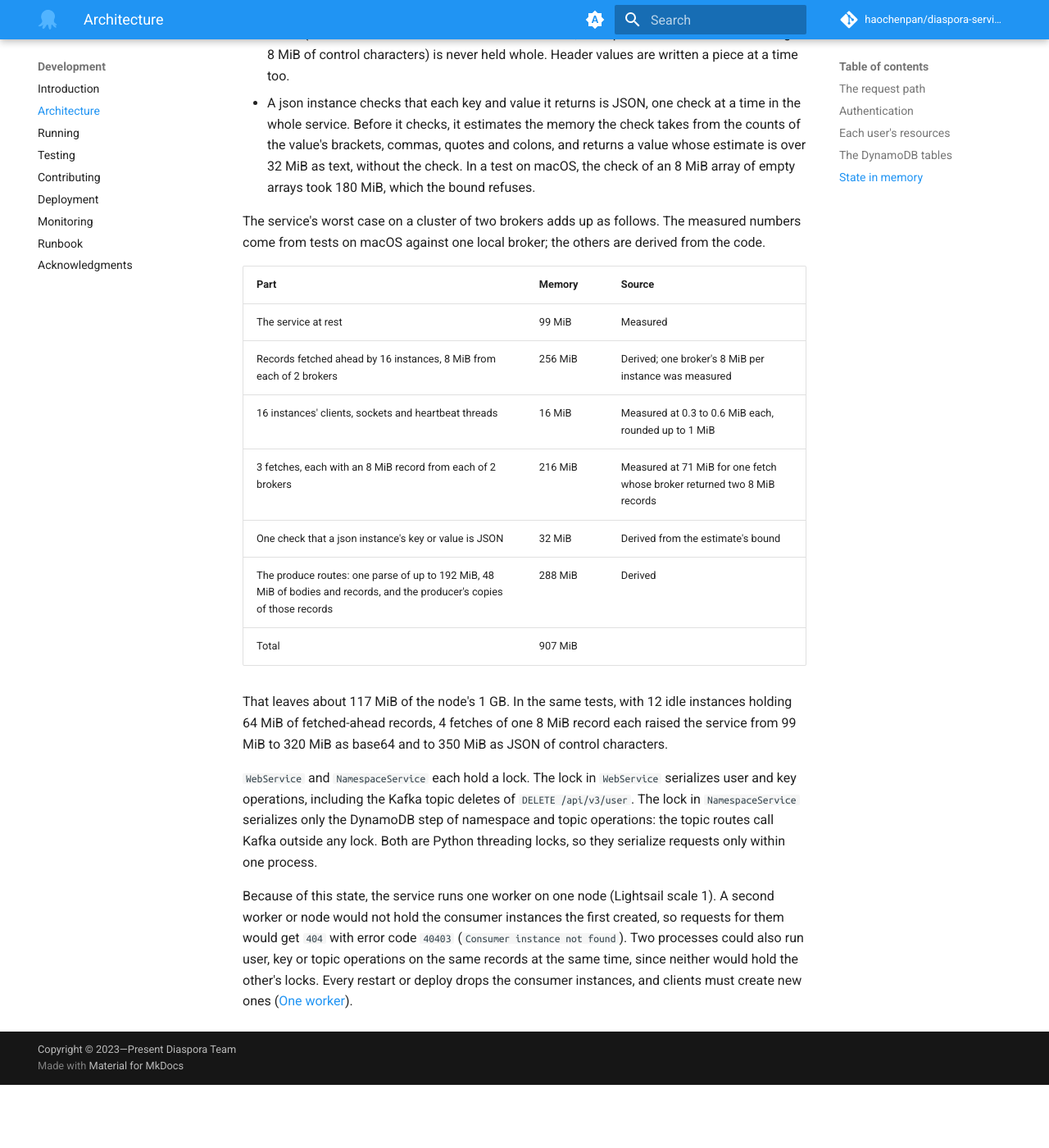
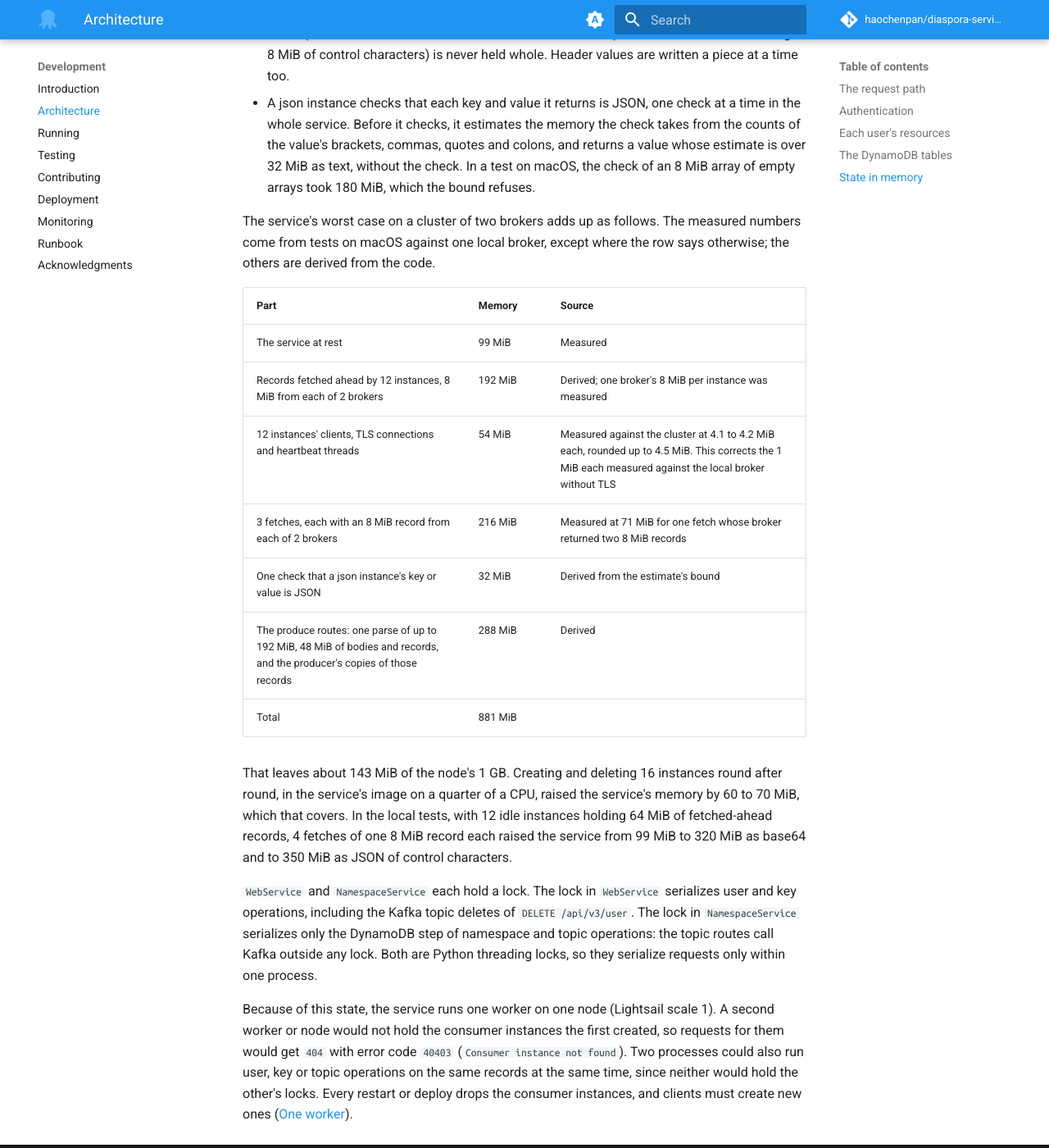
Before and after one commit to haochenpan/diaspora-service, an MkDocs documentation site: the page built from docs/architecture.md, in a window 1280 px wide and 1400 px high, scrolled down 4254 px. Shown: the whole window at 82% size. Built offline with MkDocs 1.6.1 and Material for MkDocs 9.7.7, drawn with Linux system fonts in a browser that asks for light colours; comment, search, counter and statistics services are not loaded; the version menu is left out; before the commit the page ends 5577 px from its top, so only the background shows below that.

Commit message:
Lower the service's consumer instances to 12
Against the cluster, over TLS, an instance's client takes about 4.5 MiB,
not the 1 MiB measured against a local broker, so 16 instances left about
58 MiB of the node's 1 GB in the worst case. Creating and deleting
instances round after round raises the service's memory by 60 to 70 MiB.
The service now holds at most 12 instances, which leaves about 143 MiB.
A user may still hold 4.

Co-Authored-By: Claude Opus 5.5 <noreply@anthropic.com>

```diff
--- a/docs/architecture.md
+++ b/docs/architecture.md
@@ -173,23 +173,26 @@ These limits bound the memory of the consumer routes:
   arrays took 180 MiB, which the bound refuses.
 
 The service's worst case on a cluster of two brokers adds up as follows.
-The measured numbers come from tests on macOS against one local broker;
-the others are derived from the code.
+The measured numbers come from tests on macOS against one local broker,
+except where the row says otherwise; the others are derived from the code.
 
 | Part | Memory | Source |
 | --- | --- | --- |
 | The service at rest | 99 MiB | Measured |
-| Records fetched ahead by 16 instances, 8 MiB from each of 2 brokers | 256 MiB | Derived; one broker's 8 MiB per instance was measured |
-| 16 instances' clients, sockets and heartbeat threads | 16 MiB | Measured at 0.3 to 0.6 MiB each, rounded up to 1 MiB |
+| Records fetched ahead by 12 instances, 8 MiB from each of 2 brokers | 192 MiB | Derived; one broker's 8 MiB per instance was measured |
+| 12 instances' clients, TLS connections and heartbeat threads | 54 MiB | Measured against the cluster at 4.1 to 4.2 MiB each, rounded up to 4.5 MiB. This corrects the 1 MiB each measured against the local broker without TLS |
 | 3 fetches, each with an 8 MiB record from each of 2 brokers | 216 MiB | Measured at 71 MiB for one fetch whose broker returned two 8 MiB records |
 | One check that a json instance's key or value is JSON | 32 MiB | Derived from the estimate's bound |
 | The produce routes: one parse of up to 192 MiB, 48 MiB of bodies and records, and the producer's copies of those records | 288 MiB | Derived |
-| Total | 907 MiB | |
+| Total | 881 MiB | |
 
-That leaves about 117 MiB of the node's 1 GB. In the same tests, with
-12 idle instances holding 64 MiB of fetched-ahead records, 4 fetches of
-one 8 MiB record each raised the service from 99 MiB to 320 MiB as
-base64 and to 350 MiB as JSON of control characters.
+That leaves about 143 MiB of the node's 1 GB. Creating and deleting 16
+instances round after round, in the service's image on a quarter of a
+CPU, raised the service's memory by 60 to 70 MiB, which that covers. In
+the local tests, with 12 idle instances holding 64 MiB of fetched-ahead
+records, 4 fetches of one 8 MiB record each raised the service from
+99 MiB to 320 MiB as base64 and to 350 MiB as JSON of control
+characters.
 
 `WebService` and `NamespaceService` each hold a lock. The lock in
 `WebService` serializes user and key operations, including the Kafka
```
Also changed, not shown: docs/web/api.md (+3 -3 lines), 2 other files.
